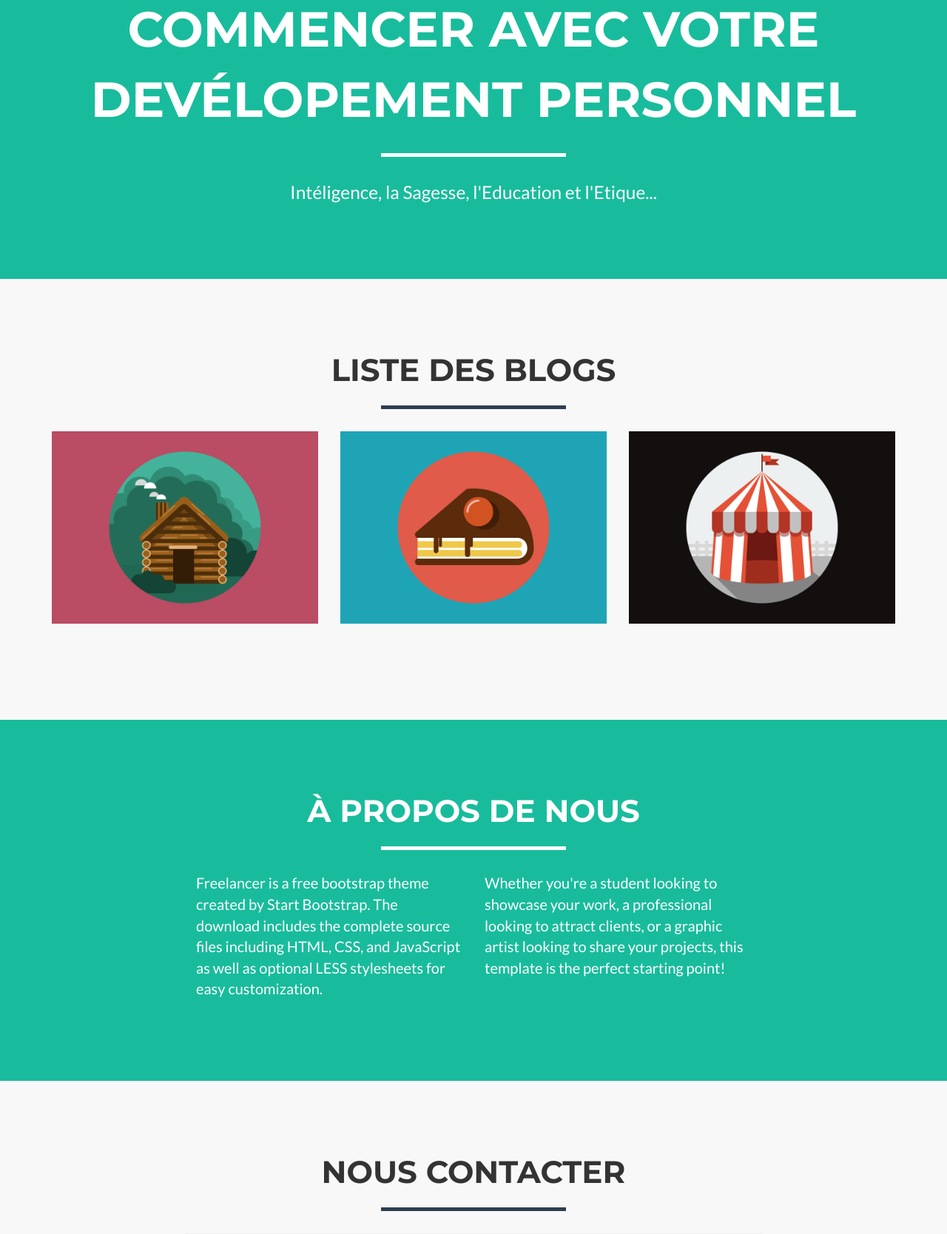
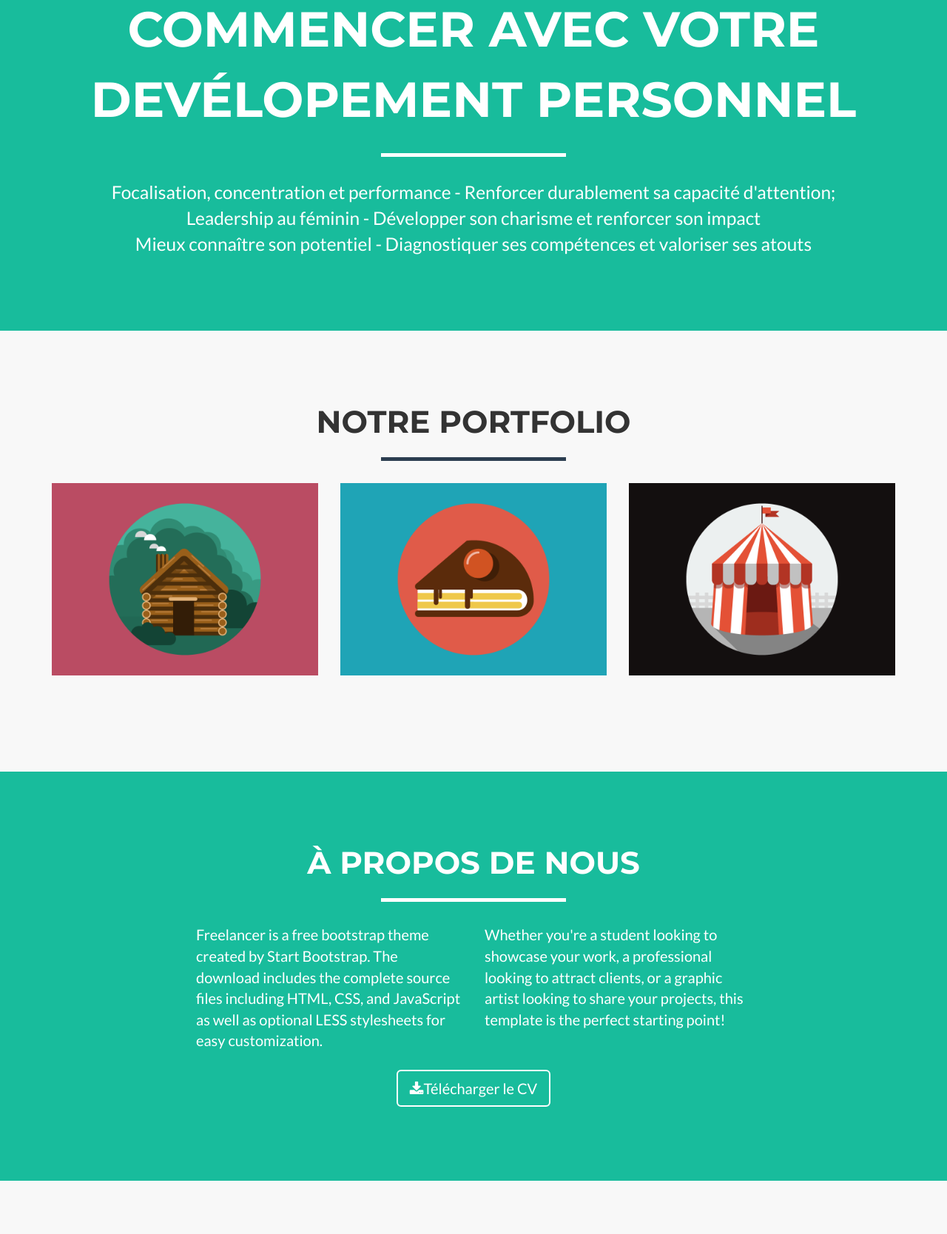
Before and after one commit to matcheme/Blog_PHP, a PHP site: page /index.php in a window 1280 px wide. Shown: the part 484-2152 px from the top of the page at 74% size. Run offline with PHP 8.4, Linux system fonts and the light colour scheme; some libraries are stand-ins or nearby versions.

Commit message:
Modification de la page d'accueil par Gille

```diff
--- a/pages/body.php
+++ b/pages/body.php
@@ -5,7 +5,7 @@
         <div class="container">
             <div class="row">
                 <div class="col-lg-12 text-center">
-                    <h2>Liste des Blogs</h2>
+                    <h2>Notre Portfolio</h2>
                     <hr class="star-primary">
                 </div>
             </div>
@@ -62,6 +62,12 @@
                 </div>
                 <div class="col-lg-4">
                     <p>Whether you're a student looking to showcase your work, a professional looking to attract clients, or a graphic artist looking to share your projects, this template is the perfect starting point!</p>
+                </div>
+               <div class=" col-lg-8 col-lg-offset-2 text-center">
+                    <a href="#" class="btn btn-lg btn-outline ">
+                        <i class="fa fa-download"></i>Télécharger le CV
+                    </a>
+
                 </div>
 
             </div>
--- a/pages/footer.php
+++ b/pages/footer.php
@@ -5,26 +5,26 @@
                 <div class="row">
                     <div class="footer-col col-md-4">
                         <h3>Localisation</h3>
-                        <p>3481 Melrose Place
-                            <br>Beverly Hills, CA 90210</p>
+                        <p>501 Carrefour Warda
+                            <br>Yaoundé Cameroun</p>
                     </div>
                     <div class="footer-col col-md-4">
                         <h3>Nous suivre sur</h3>
                         <ul class="list-inline">
-                            <li>
-                                <a href="#" class="btn-social btn-outline"><i class="fa fa-fw fa-facebook"></i></a>
+                             <li>
+                                <a href="https://github.com/matcheme" class="btn-social btn-outline"><i class="fa fa-fw fa-github"></i></a>
                             </li>
                             <li>
-                                <a href="#" class="btn-social btn-outline"><i class="fa fa-fw fa-google-plus"></i></a>
+                                <a href="https://www.facebook.com/elie.matcheme" class="btn-social btn-outline"><i class="fa fa-fw fa-facebook"></i></a>
+                            </li>
+                            <li>
+                                <a href="https://plus.google.com/u/0/?tab=mX" class="btn-social btn-outline"><i class="fa fa-fw fa-google-plus"></i></a>
                             </li>
                             <li>
                                 <a href="#" class="btn-social btn-outline"><i class="fa fa-fw fa-twitter"></i></a>
                             </li>
                             <li>
-                                <a href="#" class="btn-social btn-outline"><i class="fa fa-fw fa-linkedin"></i></a>
-                            </li>
-                            <li>
-                                <a href="#" class="btn-social btn-outline"><i class="fa fa-fw fa-dribbble"></i></a>
+                                <a href="https://www.linkedin.com/in/match%C3%A9m%C3%A9-elie-984b6052/" class="btn-social btn-outline"><i class="fa fa-fw fa-linkedin"></i></a>
                             </li>
                         </ul>
                     </div>
@@ -48,6 +48,8 @@
                 <div class="row">
                     <div class="col-lg-12">
                         Copyright &copy; devéloppement personnel 2018
+                          <strong><a href="admin.php">Admin</a></strong>
+
                     </div>
                 </div>
             </div>
--- a/pages/head.php
+++ b/pages/head.php
@@ -63,7 +63,7 @@
                 <button type="button" class="navbar-toggle" data-toggle="collapse" data-target="#bs-example-navbar-collapse-1">
                     <span class="sr-only">Toggle navigation</span> Menu <i class="fa fa-bars"></i>
                 </button>
-                <a class="navbar-brand" href="index.php">Dév personnel</a>
+                <a class="navbar-brand" href="index.php">Développement personnel</a>
             </div>
 
             <!-- Collect the nav links, forms, and other content for toggling -->
@@ -87,11 +87,6 @@
                     <li>
                         <a href="login.php">Connexion</a>
                     </li>
-                    <li>
-                        <a href="admin.php">Admin</a>
-
-                        <!--For modern browsers-->
-                    </li>
                 </ul>
             </div>
             <!-- /.navbar-collapse -->
--- a/pages/header.php
+++ b/pages/header.php
@@ -8,11 +8,15 @@
         <div class="container">
             <div class="row">
                 <div class="col-lg-12">
-                    <img class="img-responsive" src="img/profile.png" alt="">
+                    <img class="img-responsive " src="img/profile.png" alt="Matcheme">
                     <div class="intro-text">
                         <span class="name">Commencer avec votre devélopement Personnel</span>
                         <hr class="star-light">
-                        <span class="skills">Intéligence, la Sagesse, l'Education et l'Etique...</span>
+                        <span class="skills">
+				Focalisation, concentration et performance - Renforcer durablement sa capacité d'attention;
+			</br>Leadership au féminin - Développer son charisme et renforcer son impact
+			</br>Mieux connaître son potentiel - Diagnostiquer ses compétences et valoriser ses atouts
+			</span>
                     </div>
                 </div>
             </div>
```
